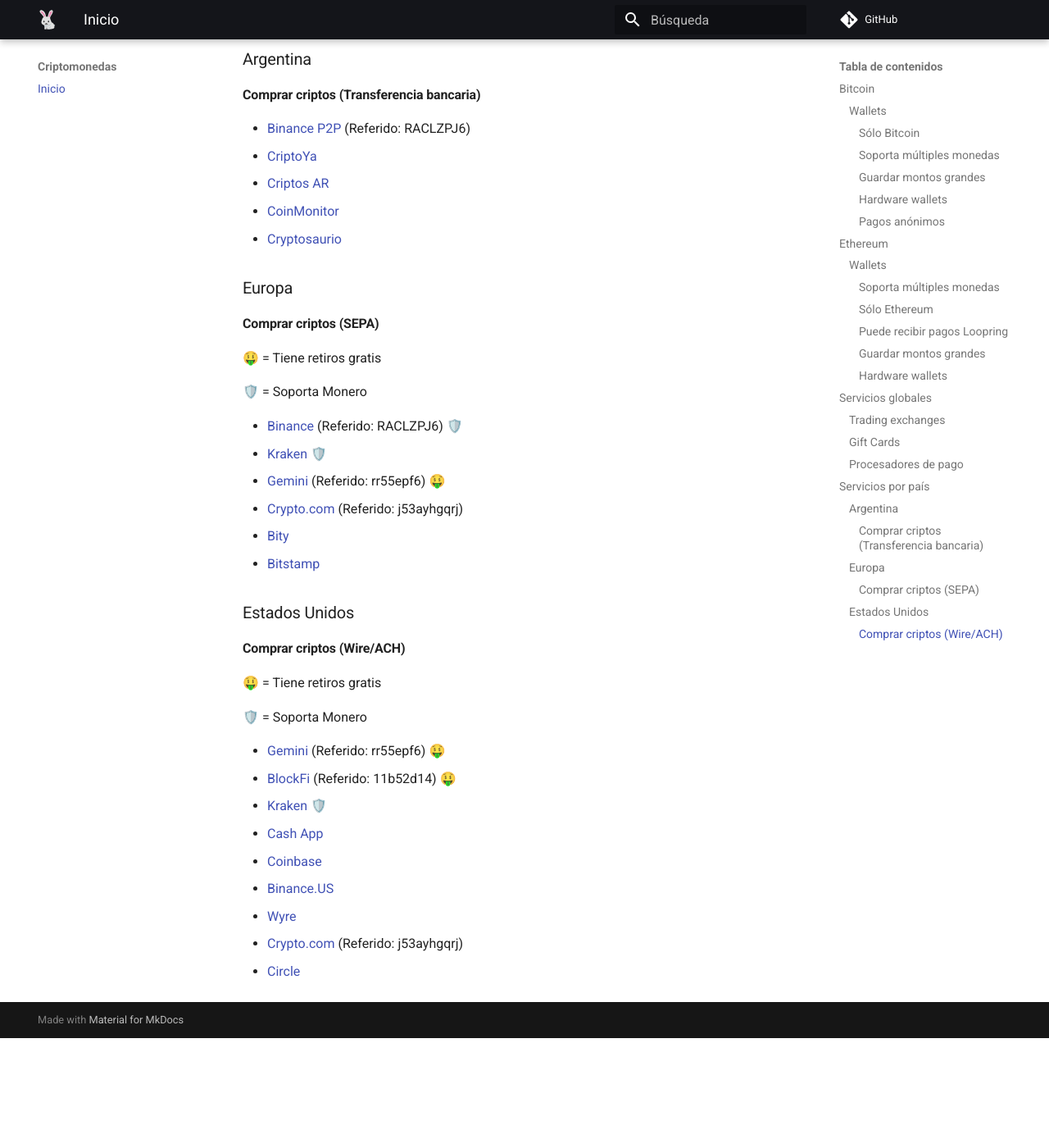
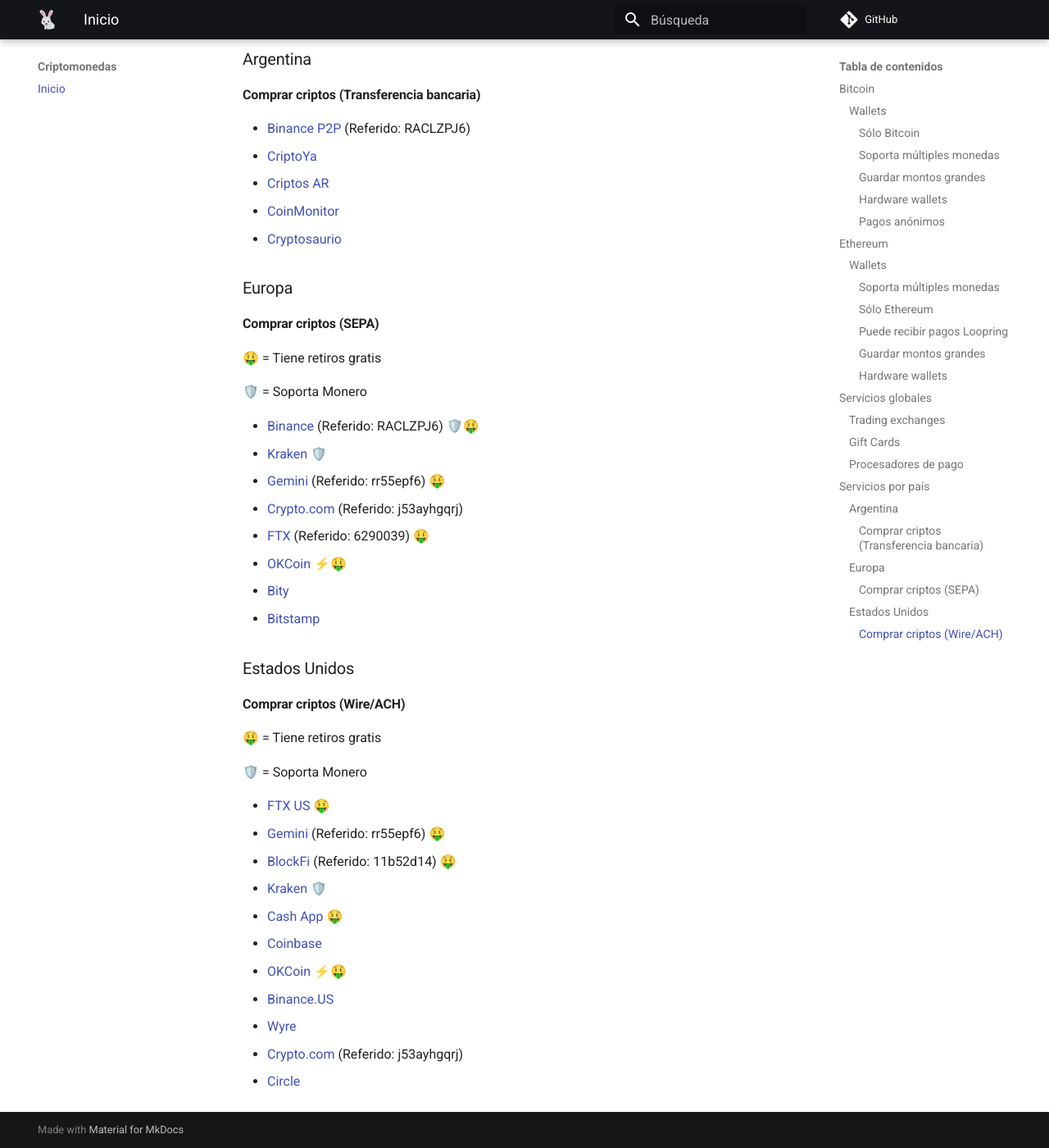
Before and after one commit to anomalouscode/wiki, an MkDocs documentation site: the page built from docs/criptomonedas/index.md, in a window 1280 px wide and 1400 px high, scrolled down 3291 px. Shown: the whole window at 82% size. Built offline with MkDocs 1.6.1 and Material for MkDocs 9.7.7, drawn with Linux system fonts in a browser that asks for light colours; comment, search, counter and statistics services are not loaded; before the commit the page ends 4557 px from its top, so only the background shows below that; some of the changed text lies outside the part shown.

Commit message:
Update index.md

```diff
--- a/docs/criptomonedas/index.md
+++ b/docs/criptomonedas/index.md
@@ -99,13 +99,13 @@
 
 🛡️ = Soporta Monero
 
-- [Binance](https://www.binance.com/en/register?ref=RACLZPJ6) (Referido: RACLZPJ6) 🛡️
+- [Binance](https://www.binance.com/en/register?ref=RACLZPJ6) (Referido: RACLZPJ6) 🛡️🤑
 - [Kraken](https://www.kraken.com/) 🛡️
 - [Gemini](https://gemini.com/share/rr55epf6) (Referido: rr55epf6) 🤑
 - [FTX](https://ftx.com/#a=6290039) (Referido: 6290039) 🤑
 - [Coinbase Pro](https://pro.coinbase.com/)
-- [Bitfinex](https://www.bitfinex.com/) ⚡🛡️
-- [OKCoin](https://www.okcoin.com/) ⚡
+- [Bitfinex](https://www.bitfinex.com/) ⚡🛡️🤑
+- [OKCoin](https://www.okcoin.com/) ⚡🤑
 - [Changelly](https://changelly.com/) 🛡️
 - [FixedFloat](https://fixedfloat.com/) ⚡🛡️
 
@@ -142,10 +142,12 @@
 
 🛡️ = Soporta Monero
 
-- [Binance](https://www.binance.com/en/register?ref=RACLZPJ6) (Referido: RACLZPJ6) 🛡️
+- [Binance](https://www.binance.com/en/register?ref=RACLZPJ6) (Referido: RACLZPJ6) 🛡️🤑
 - [Kraken](https://www.kraken.com/) 🛡️
 - [Gemini](https://gemini.com/share/rr55epf6) (Referido: rr55epf6) 🤑
 - [Crypto.com](https://crypto.com/app/j53ayhgqrj) (Referido: j53ayhgqrj)
+- [FTX](https://ftx.com/#a=6290039) (Referido: 6290039) 🤑
+- [OKCoin](https://www.okcoin.com/) ⚡🤑
 - [Bity](https://bity.com/)
 - [Bitstamp](https://www.bitstamp.net/)
 
@@ -157,11 +159,13 @@
 
 🛡️ = Soporta Monero
 
+- [FTX US](https://ftx.us/) 🤑
 - [Gemini](https://gemini.com/share/rr55epf6) (Referido: rr55epf6) 🤑
 - [BlockFi](https://blockfi.com/?ref=11b52d14) (Referido: 11b52d14) 🤑
 - [Kraken](https://www.kraken.com/) 🛡️
-- [Cash App](https://cash.app/)
+- [Cash App](https://cash.app/) 🤑
 - [Coinbase](https://www.coinbase.com/)
+- [OKCoin](https://www.okcoin.com/) ⚡🤑
 - [Binance.US](https://www.binance.us/)
 - [Wyre](https://www.sendwyre.com/)
 - [Crypto.com](https://crypto.com/app/j53ayhgqrj) (Referido: j53ayhgqrj)
```
